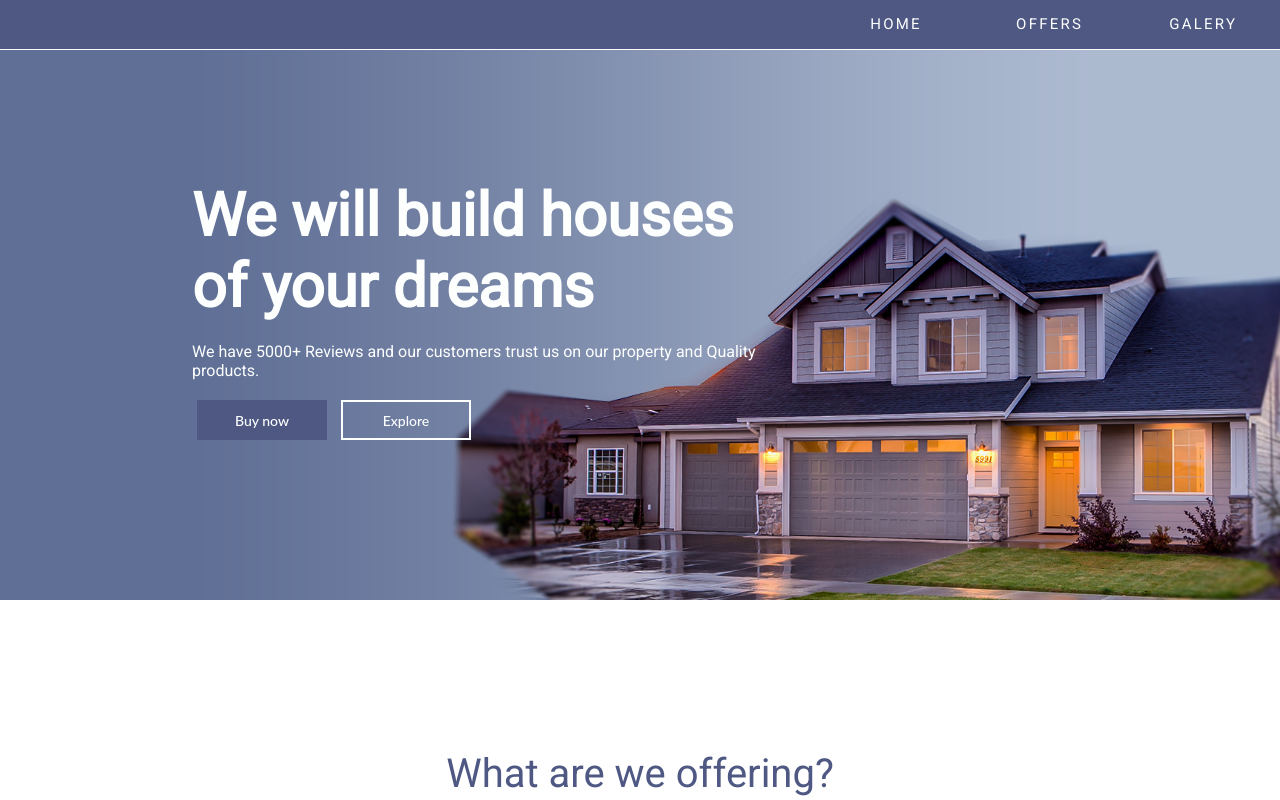
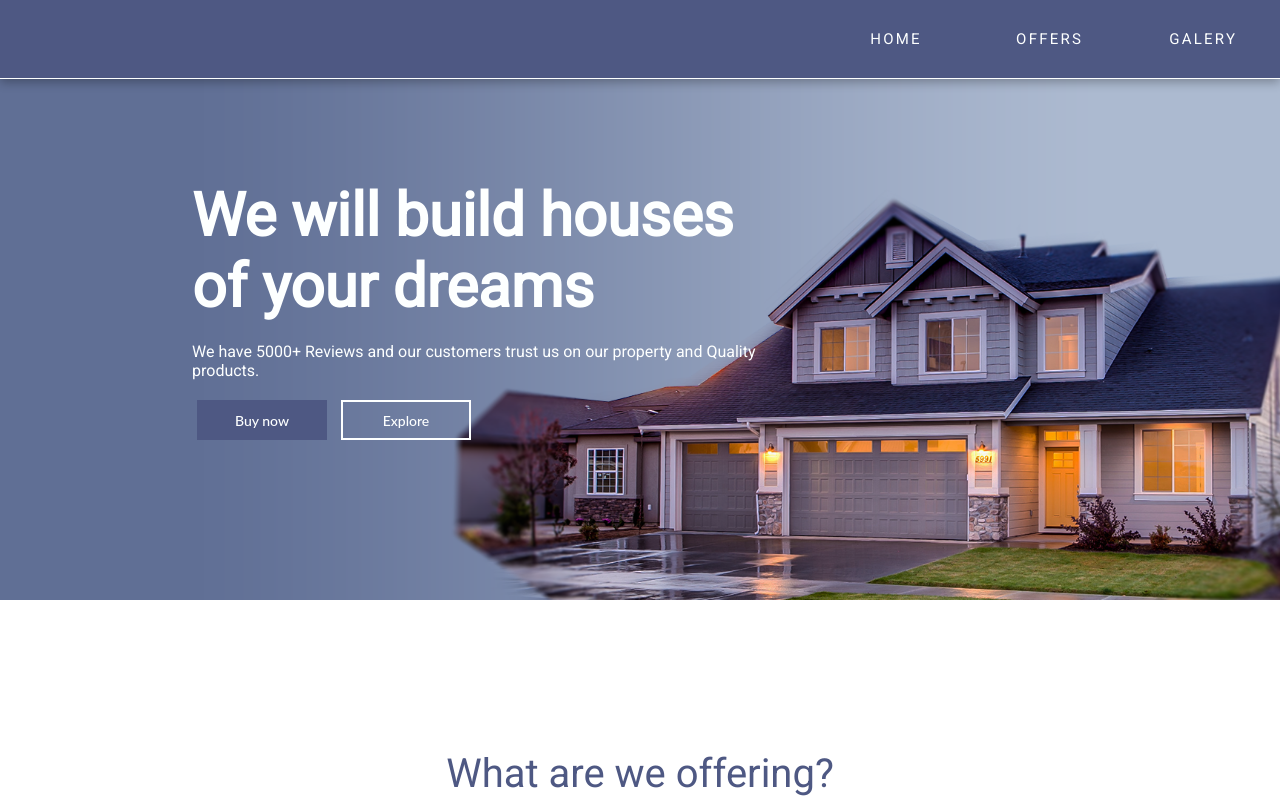
Before and after one commit to dusancivcic/house-website, a plain HTML site: page index.html in a window 1280 px wide. Shown: the top 800 px of the page. Drawn offline with nearby package versions, Linux system fonts and the light colour scheme.

Commit message:
First commit

```diff
--- a/index.html
+++ b/index.html
@@ -28,8 +28,7 @@
     <title>House sale</title>
   </head>
   <body>
-    <section class="hero-section">
-      <div class="hero-container">
+    <nav>
       <div class="nav-bar">
         <img class="logo" src="images/icons8-home.svg" alt="" />
         <ul id="nav-bar-menu">
@@ -38,6 +37,9 @@
           <li id="nav-bar-list"><a href="#galery-section">Galery</a></li>
         </ul>
       </div>
+    </nav>
+    <section class="hero-section">
+      <div class="hero-container">
         <div class="hero-content">
           <h1>We will build houses of your dreams</h1>
           <p>
--- a/style.css
+++ b/style.css
@@ -104,20 +104,22 @@ button {
 .logo {
   position: absolute;
   transform: scale(0.6);
+  top: 20%;
   left: 15%;
 }
 
-#nav-bar {
-  background-color: #262122;
+.nav-bar {
+  top: 0;
   position: fixed;
   z-index: 999;
   width: 100%;
+
   box-shadow: 0 3px 10px rgba(0, 0, 0, 0.3);
 }
 #nav-bar-menu {
   max-width: 100%;
   display: flex;
-  height: 50px;
+
   justify-content: flex-end;
   background-color: #4e5883;
   border-bottom: solid 0.5px #fdffff;
@@ -131,7 +133,7 @@ button {
 }
 #nav-bar-list a {
   display: block;
-  padding: 15px 0px 30px 0px;
+  padding: 30px 0px 30px 0px;
   font-weight: 500;
   color: #fdffff;
   text-transform: uppercase;
@@ -151,6 +153,7 @@ button {
   display: block;
   height: 1px;
   left: 50%;
+  top: 65%;
   position: absolute;
   transition: width 0.3s ease 0s, left 0.3s ease 0s, background 0.4s ease 0s;
   width: 0;
```
Lines whose indentation alone changed are shown as unchanged.
